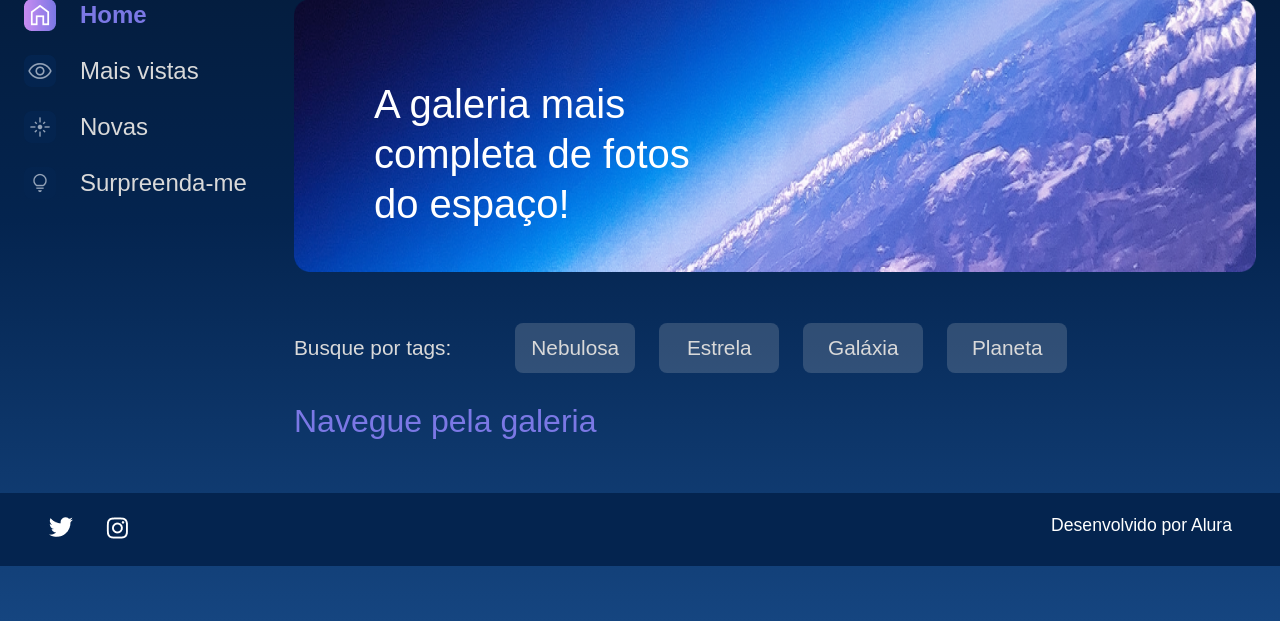
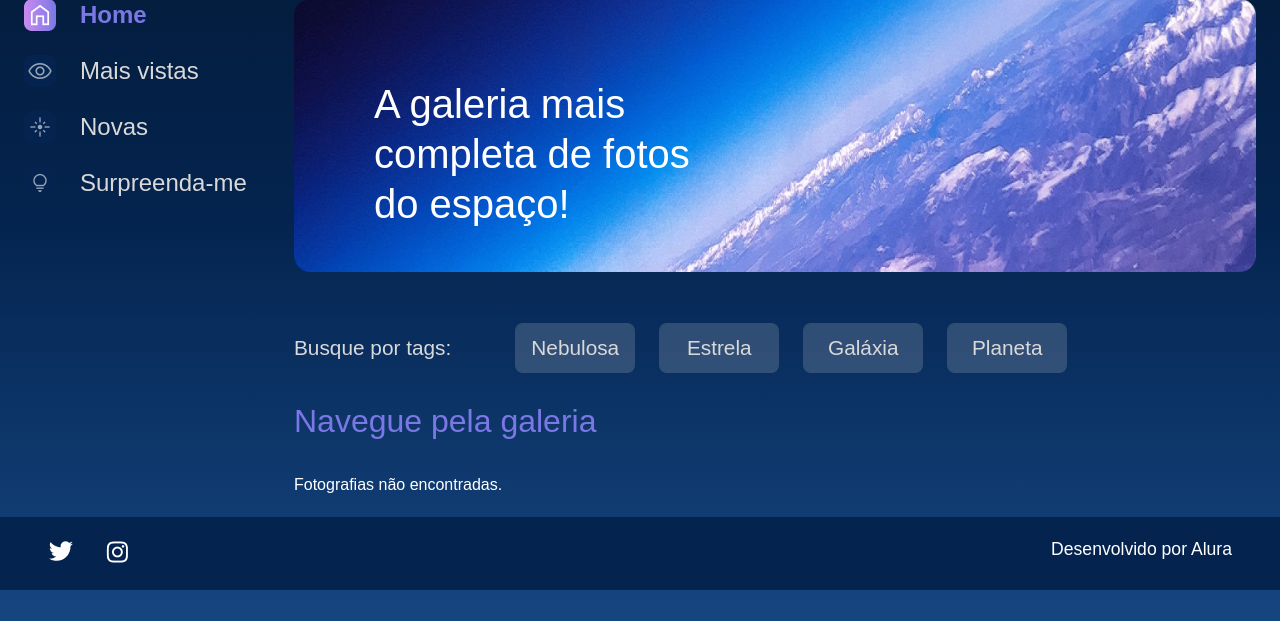
Before and after one commit to af0liveira/alura-space, a Django app: page / in a window 1280 px wide. Shown: the part 179-800 px from the top of the page. Run offline with Django 4.2, Linux system fonts and the light colour scheme; data that the repository does not hold is empty.

Commit message:
The main page shows an explanatory paragraph is the gallery is empty.

```diff
--- a/templates/gallery/index.html
+++ b/templates/gallery/index.html
@@ -42,6 +42,10 @@
                     </div>
                 </li>
                 {% endfor %}
+                {% else %}
+                <div class="imagem__texto">
+                    <p>Fotografias não encontradas.</p>
+                </div>
                 {% endif %}
             </ul>
         </div>
```
